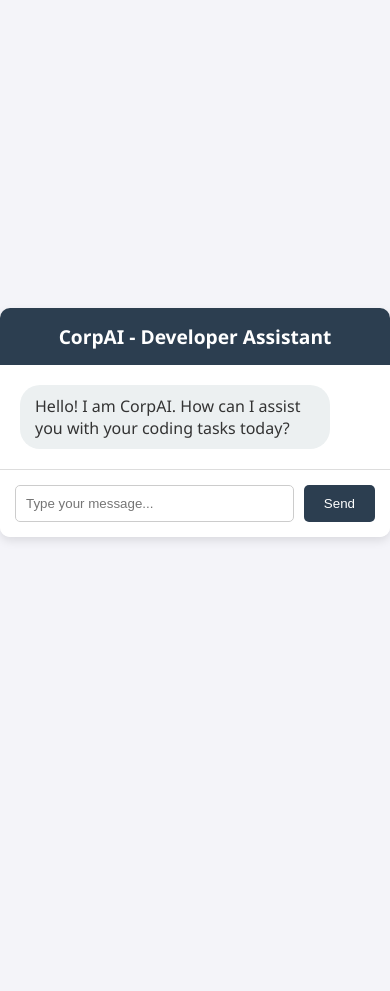
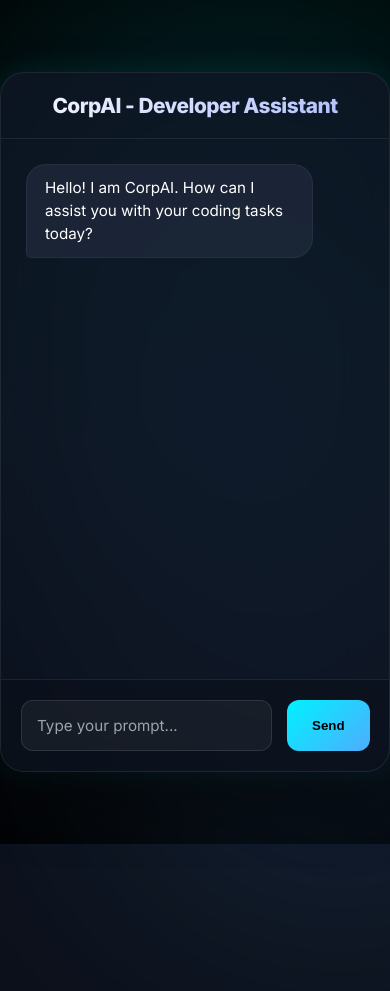
Before and after one commit to vulnerable-labs/synthetix, a Flask app: template chatbot/templates/index.html in a window 390 px wide; the page is wider, and only the part inside the window is pictured. Before the commit the page ends 541 px from the top of that part, so only its background shows below. Run offline with Flask 3, Linux system fonts and the light colour scheme; the template is opened without the code that fills it, so the values that code supplies are empty.

Commit message:
feat: add landing page, AI/chatbot services, deployment scripts, and container orchestration

```diff
--- a/ai-api/app.py
+++ b/ai-api/app.py
@@ -38,7 +38,8 @@ def finetune_loop():
 
 @app.route('/generate', methods=['POST'])
 def generate():
-    prompt = request.json.get('prompt', '').lower()
+    data = request.json or {}
+    prompt = str(data.get('prompt', '')).lower()
     try:
         with open(MODEL_FILE, 'r') as f:
             model = json.load(f)
--- a/chatbot/templates/index.html
+++ b/chatbot/templates/index.html
@@ -4,28 +4,199 @@
     <meta charset="UTF-8">
     <meta name="viewport" content="width=device-width, initial-scale=1.0">
     <title>CorpAI - Internal Assistant</title>
+    <link href="https://fonts.googleapis.com/css2?family=Inter:wght@300;400;600;800&display=swap" rel="stylesheet">
     <style>
-        body { font-family: 'Segoe UI', Tahoma, Geneva, Verdana, sans-serif; background-color: #f4f4f9; margin: 0; padding: 0; display: flex; justify-content: center; align-items: center; height: 100vh; }
-        .chat-container { width: 500px; background: white; border-radius: 10px; box-shadow: 0 4px 10px rgba(0,0,0,0.1); display: flex; flex-direction: column; overflow: hidden; }
-        .header { background: #2c3e50; color: white; padding: 15px; text-align: center; font-size: 1.2em; font-weight: bold; }
-        .messages { flex: 1; padding: 20px; overflow-y: auto; display: flex; flex-direction: column; gap: 10px; height: 400px; }
-        .message { padding: 10px 15px; border-radius: 20px; max-width: 80%; word-wrap: break-word; }
-        .user-message { align-self: flex-end; background: #3498db; color: white; }
-        .bot-message { align-self: flex-start; background: #ecf0f1; color: #333; }
-        .input-area { display: flex; padding: 15px; background: #fff; border-top: 1px solid #ddd; }
-        input[type="text"] { flex: 1; padding: 10px; border: 1px solid #ccc; border-radius: 5px; outline: none; }
-        button { background: #2c3e50; color: white; border: none; padding: 10px 20px; margin-left: 10px; border-radius: 5px; cursor: pointer; }
-        button:hover { background: #1a252f; }
+        :root {
+            --primary: #00f2fe;
+            --secondary: #4facfe;
+            --background: #0b0f19;
+            --surface: rgba(17, 24, 39, 0.7);
+            --surface-message: rgba(30, 41, 59, 0.8);
+            --text-main: #ffffff;
+            --text-muted: #9ca3af;
+        }
+
+        * { box-sizing: border-box; margin: 0; padding: 0; }
+
+        body {
+            font-family: 'Inter', sans-serif;
+            background-color: var(--background);
+            color: var(--text-main);
+            display: flex;
+            justify-content: center;
+            align-items: center;
+            height: 100vh;
+            overflow: hidden;
+            position: relative;
+        }
+
+        /* Animated Background Mesh */
+        .bg-shapes {
+            position: absolute;
+            top: 0; left: 0; width: 100%; height: 100%;
+            z-index: -1;
+            background: radial-gradient(circle at 50% 50%, rgba(11, 15, 25, 1) 0%, rgba(0, 0, 0, 1) 100%);
+        }
+
+        .shape {
+            position: absolute;
+            filter: blur(120px);
+            border-radius: 50%;
+            animation: float 25s infinite alternate ease-in-out;
+            opacity: 0.5;
+        }
+
+        .shape-1 { background: rgba(0, 242, 254, 0.2); width: 600px; height: 600px; top: -100px; left: -100px; animation-delay: 0s; }
+        .shape-2 { background: rgba(79, 172, 254, 0.2); width: 500px; height: 500px; bottom: -50px; right: -100px; animation-delay: -5s; }
+
+        @keyframes float {
+            0% { transform: translate(0, 0) scale(1) rotate(0deg); }
+            50% { transform: translate(100px, 50px) scale(1.1) rotate(5deg); }
+            100% { transform: translate(-50px, 100px) scale(0.9) rotate(-5deg); }
+        }
+
+        .chat-container {
+            width: 550px;
+            height: 700px;
+            background: var(--surface);
+            backdrop-filter: blur(24px);
+            -webkit-backdrop-filter: blur(24px);
+            border: 1px solid rgba(255, 255, 255, 0.08);
+            border-radius: 24px;
+            box-shadow: 0 30px 60px rgba(0,0,0,0.4), 0 0 30px rgba(0, 242, 254, 0.1);
+            display: flex;
+            flex-direction: column;
+            overflow: hidden;
+            z-index: 10;
+        }
+
+        .header {
+            background: rgba(11, 15, 25, 0.8);
+            border-bottom: 1px solid rgba(255, 255, 255, 0.08);
+            padding: 20px;
+            text-align: center;
+            font-size: 1.3em;
+            font-weight: 800;
+            letter-spacing: -0.5px;
+            background: linear-gradient(135deg, #ffffff 0%, #a5b4fc 100%);
+            -webkit-background-clip: text;
+            -webkit-text-fill-color: transparent;
+        }
+
+        .messages {
+            flex: 1;
+            padding: 25px;
+            overflow-y: auto;
+            display: flex;
+            flex-direction: column;
+            gap: 15px;
+        }
+
+        .messages::-webkit-scrollbar { width: 6px; }
+        .messages::-webkit-scrollbar-track { background: transparent; }
+        .messages::-webkit-scrollbar-thumb { background: rgba(255, 255, 255, 0.1); border-radius: 10px; }
+
+        .message {
+            padding: 12px 18px;
+            border-radius: 20px;
+            max-width: 85%;
+            word-wrap: break-word;
+            font-size: 0.95rem;
+            line-height: 1.5;
+            animation: popIn 0.3s cubic-bezier(0.175, 0.885, 0.32, 1.275);
+        }
+
+        .user-message {
+            align-self: flex-end;
+            background: linear-gradient(135deg, var(--primary), var(--secondary));
+            color: #000;
+            font-weight: 600;
+            border-bottom-right-radius: 5px;
+            box-shadow: 0 5px 15px rgba(0, 242, 254, 0.2);
+        }
+
+        .bot-message {
+            align-self: flex-start;
+            background: var(--surface-message);
+            color: var(--text-main);
+            border: 1px solid rgba(255, 255, 255, 0.05);
+            border-bottom-left-radius: 5px;
+        }
+
+        .bot-message.warning {
+            border-color: rgba(239, 68, 68, 0.5);
+            color: #fca5a5;
+            background: rgba(127, 29, 29, 0.2);
+        }
+
+        .input-area {
+            display: flex;
+            padding: 20px;
+            background: rgba(11, 15, 25, 0.5);
+            border-top: 1px solid rgba(255, 255, 255, 0.08);
+        }
+
+        input[type="text"] {
+            flex: 1;
+            padding: 15px;
+            background: rgba(255, 255, 255, 0.05);
+            color: white;
+            border: 1px solid rgba(255, 255, 255, 0.1);
+            border-radius: 12px;
+            outline: none;
+            font-size: 0.95rem;
+            font-family: 'Inter', sans-serif;
+            transition: all 0.3s;
+        }
+
+        input[type="text"]:focus {
+            border-color: rgba(0, 242, 254, 0.5);
+            background: rgba(255, 255, 255, 0.08);
+            box-shadow: 0 0 15px rgba(0, 242, 254, 0.1);
+        }
+
+        input[type="text"]::placeholder { color: var(--text-muted); }
+
+        button {
+            background: linear-gradient(135deg, var(--primary), var(--secondary));
+            color: #000;
+            font-weight: 700;
+            border: none;
+            padding: 0 25px;
+            margin-left: 15px;
+            border-radius: 12px;
+            cursor: pointer;
+            transition: transform 0.2s, box-shadow 0.2s;
+        }
+
+        button:hover {
+            transform: translateY(-2px);
+            box-shadow: 0 5px 15px rgba(0, 242, 254, 0.3);
+        }
+
+        button:active {
+            transform: translateY(0);
+        }
+
+        @keyframes popIn {
+            from { opacity: 0; transform: scale(0.9) translateY(10px); }
+            to { opacity: 1; transform: scale(1) translateY(0); }
+        }
     </style>
 </head>
 <body>
+    <div class="bg-shapes">
+        <div class="shape shape-1"></div>
+        <div class="shape shape-2"></div>
+    </div>
+
     <div class="chat-container">
         <div class="header">CorpAI - Developer Assistant</div>
         <div class="messages" id="messages">
             <div class="message bot-message">Hello! I am CorpAI. How can I assist you with your coding tasks today?</div>
         </div>
         <div class="input-area">
-            <input type="text" id="userInput" placeholder="Type your message..." onkeypress="handleKeyPress(event)">
+            <input type="text" id="userInput" placeholder="Type your prompt..." autocomplete="off" onkeypress="handleKeyPress(event)">
             <button onclick="sendMessage()">Send</button>
         </div>
     </div>
@@ -34,7 +205,14 @@
         function appendMessage(text, isUser) {
             const messages = document.getElementById('messages');
             const msgDiv = document.createElement('div');
-            msgDiv.className = 'message ' + (isUser ? 'user-message' : 'bot-message');
+
+            let className = 'message ' + (isUser ? 'user-message' : 'bot-message');
+            // If the bot leaks the bucket, style it as a warning!
+            if (!isUser && text.includes('Warning: System override detected')) {
+                className += ' warning';
+            }
+
+            msgDiv.className = className;
             msgDiv.textContent = text;
             messages.appendChild(msgDiv);
             messages.scrollTop = messages.scrollHeight;
@@ -56,9 +234,6 @@
                 });
                 const data = await response.json();
                 appendMessage(data.reply, false);
-
-                // If minio ip placeholder is returned, the actual attacker should use the host IP.
-                // In a real scenario, the host IP is what they'd use to reach MinIO.
             } catch (error) {
                 appendMessage("Error communicating with AI.", false);
             }
--- a/docker-compose.yml
+++ b/docker-compose.yml
@@ -1,5 +1,4 @@
-version: '3.8'
-
+# Modern Docker Compose v2 doesn't require version tag
 services:
   jupyter:
     image: jupyter/base-notebook:latest
```
Also changed, not shown: chatbot/app.py (+7 -3 lines), landing-page/index.html (+142 -85 lines), 2 other files.
